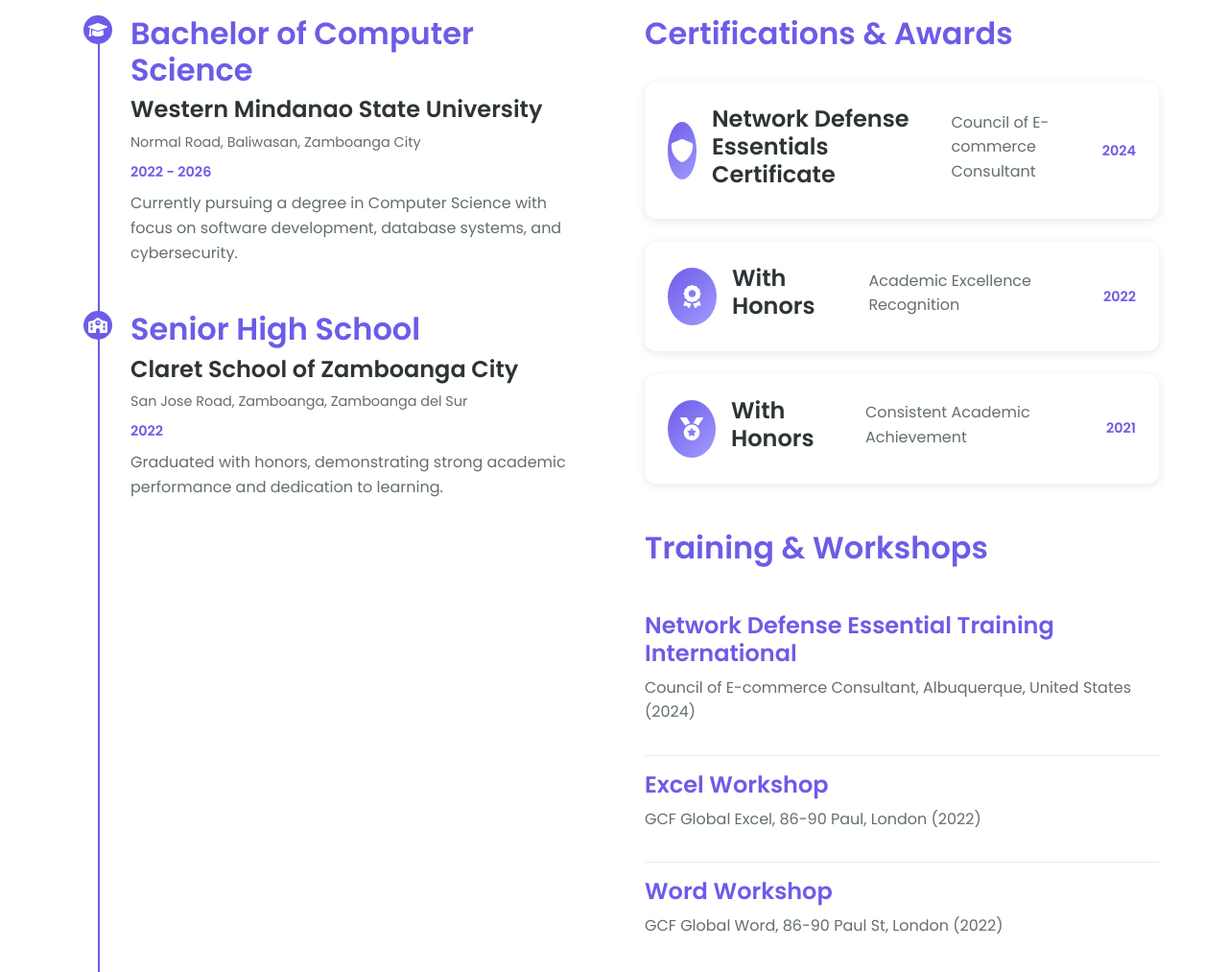
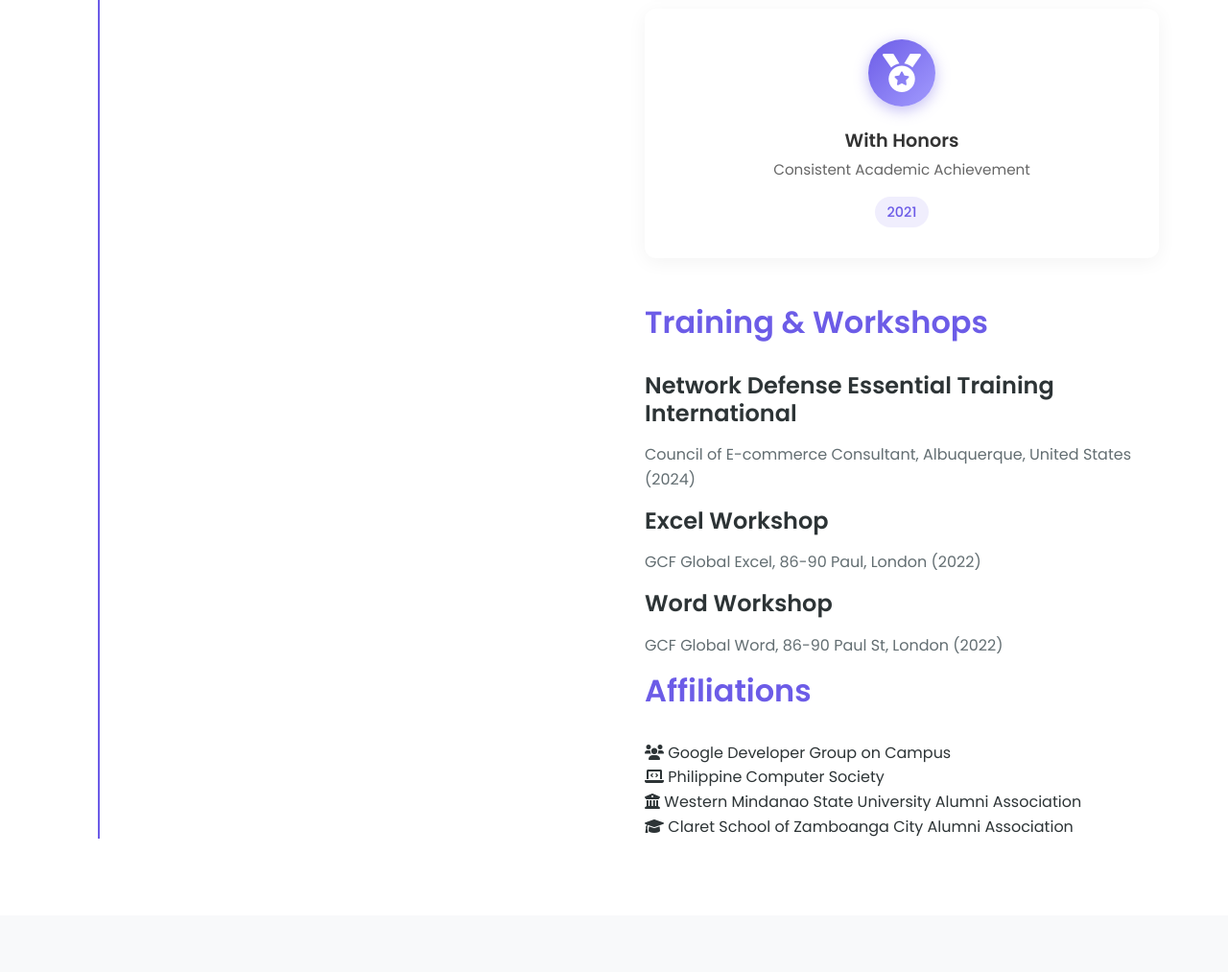
Before and after one commit to regulus-j/demo-blog-portfolio, a plain HTML site: page portfolio.html in a window 1280 px wide. Shown: the part 4380-5393 px from the top of the page at 96% size. Drawn offline with Linux system fonts and the light colour scheme.

Commit message:
final final

```diff
--- a/portfolio.html
+++ b/portfolio.html
@@ -312,34 +312,7 @@
                     </div>
                 </div>
 
-                <div class="project-card">
-                    <div class="project-image placeholder-project">
-                        <div class="placeholder-content">
-                            <i class="fas fa-mobile-alt"></i>
-                            <span>Mobile App</span>
-                        </div>
-                        <div class="project-overlay">
-                            <div class="project-links">
-                                <a href="#" class="project-link" title="View Live">
-                                    <i class="fas fa-external-link-alt"></i>
-                                </a>
-                                <a href="#" class="project-link" title="View Code">
-                                    <i class="fab fa-github"></i>
-                                </a>
-                            </div>
-                        </div>
-                    </div>
-                    <div class="project-content">
-                        <h3>Task Management App</h3>
-                        <p>A responsive task management application with real-time updates and collaborative features.</p>
-                        <div class="project-tech">
-                            <span class="tech-tag">Java</span>
-                            <span class="tech-tag">Spring Boot</span>
-                            <span class="tech-tag">MySQL</span>
-                            <span class="tech-tag">REST API</span>
-                        </div>
-                    </div>
-                </div>
+                <!-- Task Management App project removed -->
             </div>
         </div>
     </section>
--- a/portofolio-styles.css
+++ b/portofolio-styles.css
@@ -1,3 +1,19 @@
+/* Ensure certification and award icons are perfectly circular and equal in height/width */
+.achievement-icon {
+    width: 70px;
+    height: 70px;
+    display: flex;
+    align-items: center;
+    justify-content: center;
+    background: linear-gradient(135deg, #6c5ce7, #a29bfe);
+    border-radius: 50%;
+    margin-bottom: 1.5rem;
+    box-shadow: 0 4px 15px rgba(108, 92, 231, 0.4);
+}
+.achievement-icon i {
+    font-size: 2.5rem;
+    color: white;
+}
 /* Portfolio Styles */
 :root {
     --primary-color: #6c5ce7;
@@ -667,76 +683,61 @@ section {
 }
 
 .achievement-card {
-    background: var(--bg-card);
-    padding: 1.5rem;
-    border-radius: var(--border-radius);
-    box-shadow: var(--shadow-light);
+    background: #ffffff;
+    border-radius: 12px;
+    padding: 2rem;
+    text-align: center;
+    box-shadow: 0 4px 20px rgba(0, 0, 0, 0.05);
+    transition: transform 0.3s ease, box-shadow 0.3s ease;
     display: flex;
+    flex-direction: column;
     align-items: center;
-    gap: 1rem;
-    transition: var(--transition);
+    justify-content: center;
 }
 
 .achievement-card:hover {
-    transform: translateX(5px);
-    box-shadow: var(--shadow-medium);
+    transform: translateY(-10px);
+    box-shadow: 0 8px 30px rgba(0, 0, 0, 0.1);
 }
 
 .achievement-icon {
-    width: 60px;
-    height: 60px;
-    background: linear-gradient(135deg, var(--primary-color), var(--secondary-color));
-    border-radius: 50%;
+    width: 70px;
+    height: 70px;
     display: flex;
     align-items: center;
     justify-content: center;
+    background: linear-gradient(135deg, #6c5ce7, #a29bfe);
+    border-radius: 50%;
+    margin-bottom: 1.5rem;
+    box-shadow: 0 4px 15px rgba(108, 92, 231, 0.4);
+}
+
+.achievement-icon i {
+    font-size: 2.5rem;
     color: white;
-    font-size: 1.5rem;
 }
 
 .achievement-card h4 {
+    font-size: 1.2rem;
     margin-bottom: 0.5rem;
+    color: #333;
+    font-weight: 600;
 }
 
 .achievement-card p {
-    margin-bottom: 0.5rem;
+    font-size: 0.95rem;
+    color: #666;
+    margin-bottom: 1rem;
+    line-height: 1.5;
 }
 
 .achievement-year {
     font-size: 0.9rem;
-    color: var(--primary-color);
-    font-weight: 600;
-}
-
-.training-list,
-.affiliation-list {
-    margin-bottom: 2rem;
-}
-
-.training-item {
-    padding: 1rem 0;
-    border-bottom: 1px solid var(--border-color);
-}
-
-.training-item:last-child {
-    border-bottom: none;
-}
-
-.training-item h4 {
-    color: var(--primary-color);
-    margin-bottom: 0.5rem;
-}
-
-.affiliation-item {
-    display: flex;
-    align-items: center;
-    gap: 1rem;
-    padding: 0.5rem 0;
-}
-
-.affiliation-item i {
-    color: var(--primary-color);
-    font-size: 1.2rem;
+    font-weight: 500;
+    color: #6c5ce7;
+    background: rgba(108, 92, 231, 0.1);
+    padding: 0.3rem 0.8rem;
+    border-radius: 20px;
 }
 
 /* Contact Section */
```
